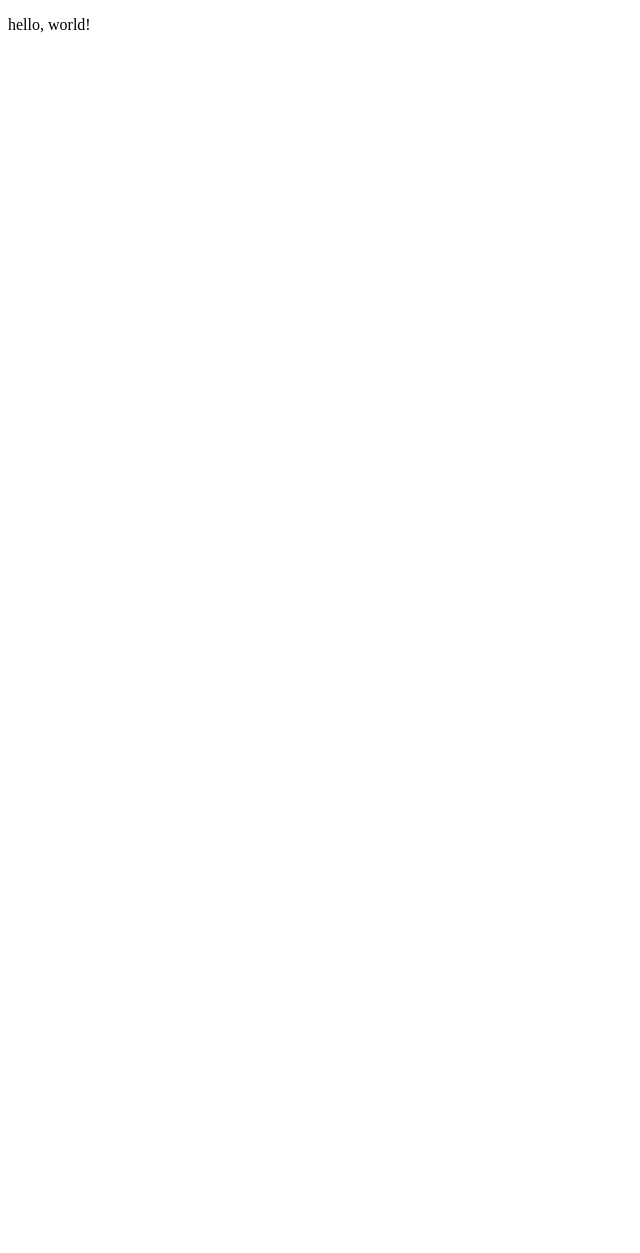
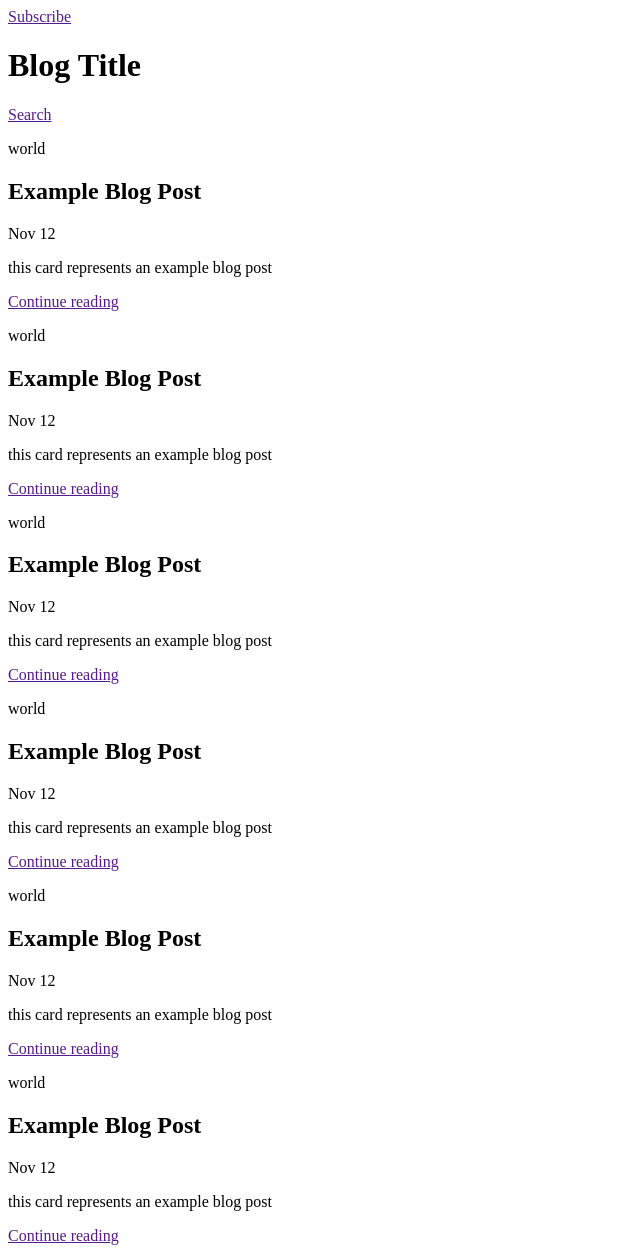
Before and after one commit to PoBlue/New-FEND-Project, a plain HTML site: page index.html in a window 1280 px wide. Shown: the whole page, without its empty margins (0-640 px from the left). Before the commit the page ends 800 px from the top, so only its background shows below. Drawn offline with Linux system fonts and the light colour scheme.

Commit message:
[html] example info

```diff
--- a/index.html
+++ b/index.html
@@ -9,7 +9,66 @@
 </head>
 
 <body>
-    <p>hello, world!</p>
+    <div class="nav-container">
+        <div class="nav-ele">
+            <a href="" class="subscribe"> Subscribe </a>
+        </div>
+        <div class="nav-ele">
+            <h1 class="blog-title"> Blog Title </h1>
+        </div>
+        <div class="nav-ele">
+            <a href="" class="search"> Search </a>
+        </div>
+    </div>
+
+    <div class="posts-container">
+
+        <div class="post">
+            <p class="tag">world</p>
+            <h2 class="post-name">Example Blog Post</h2>
+            <p class="time">Nov 12</p>
+            <p class="info">this card represents an example blog post</p>
+            <a href="" class="more-info">Continue reading</a>
+        </div>
+        <div class="post">
+            <p class="tag">world</p>
+            <h2 class="post-name">Example Blog Post</h2>
+            <p class="time">Nov 12</p>
+            <p class="info">this card represents an example blog post</p>
+            <a href="" class="more-info">Continue reading</a>
+        </div>
+        <div class="post">
+            <p class="tag">world</p>
+            <h2 class="post-name">Example Blog Post</h2>
+            <p class="time">Nov 12</p>
+            <p class="info">this card represents an example blog post</p>
+            <a href="" class="more-info">Continue reading</a>
+        </div>
+        <div class="post">
+            <p class="tag">world</p>
+            <h2 class="post-name">Example Blog Post</h2>
+            <p class="time">Nov 12</p>
+            <p class="info">this card represents an example blog post</p>
+            <a href="" class="more-info">Continue reading</a>
+        </div>
+        <div class="post">
+            <p class="tag">world</p>
+            <h2 class="post-name">Example Blog Post</h2>
+            <p class="time">Nov 12</p>
+            <p class="info">this card represents an example blog post</p>
+            <a href="" class="more-info">Continue reading</a>
+        </div>
+        <div class="post">
+            <p class="tag">world</p>
+            <h2 class="post-name">Example Blog Post</h2>
+            <p class="time">Nov 12</p>
+            <p class="info">this card represents an example blog post</p>
+            <a href="" class="more-info">Continue reading</a>
+        </div>
+    </div>
+
+    <footer>
+
+    </footer>
 </body>
-
 </html>
```
